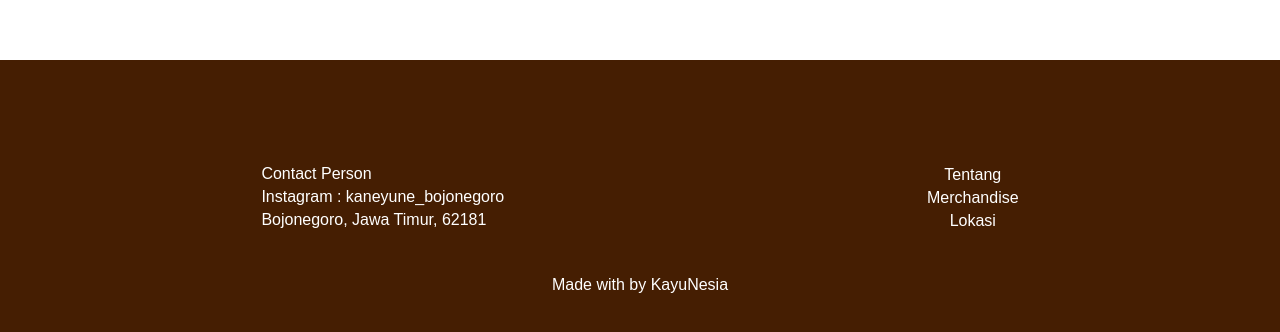
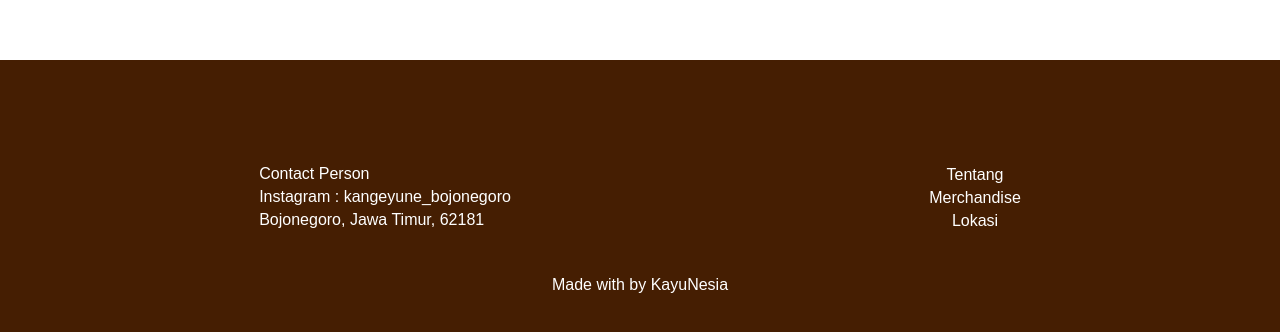
Before and after one commit to deniiii24/KayuNesia1, a plain HTML site: page deni_kange/index.html in a window 1280 px wide. Shown: the part 2551-2883 px from the top of the page. Drawn offline with Linux system fonts and the light colour scheme.

Commit message:
add index.html

```diff
--- a/deni_kange/index.html
+++ b/deni_kange/index.html
@@ -86,7 +86,7 @@ Melalui “KayuNesia”, kami ingin menunjukkan bahwa batik bukan sekadar kain
             <div class="footer-info">
                 <div class="company-info">
                     <p>Contact Person</p>
-                    <p>Instagram : kaneyune_bojonegoro</p>
+                    <p>Instagram : kangeyune_bojonegoro</p>
                     <p>Bojonegoro, Jawa Timur, 62181</p>
                 </div>
                 <div class="footer-links">
```
